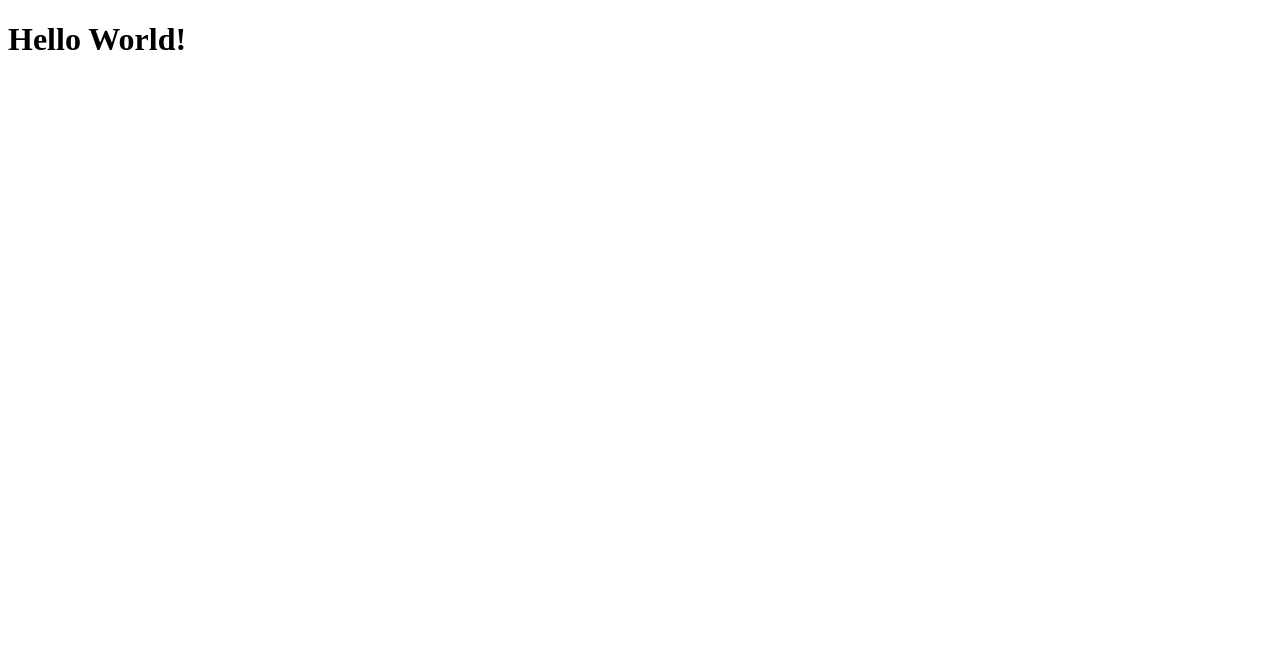
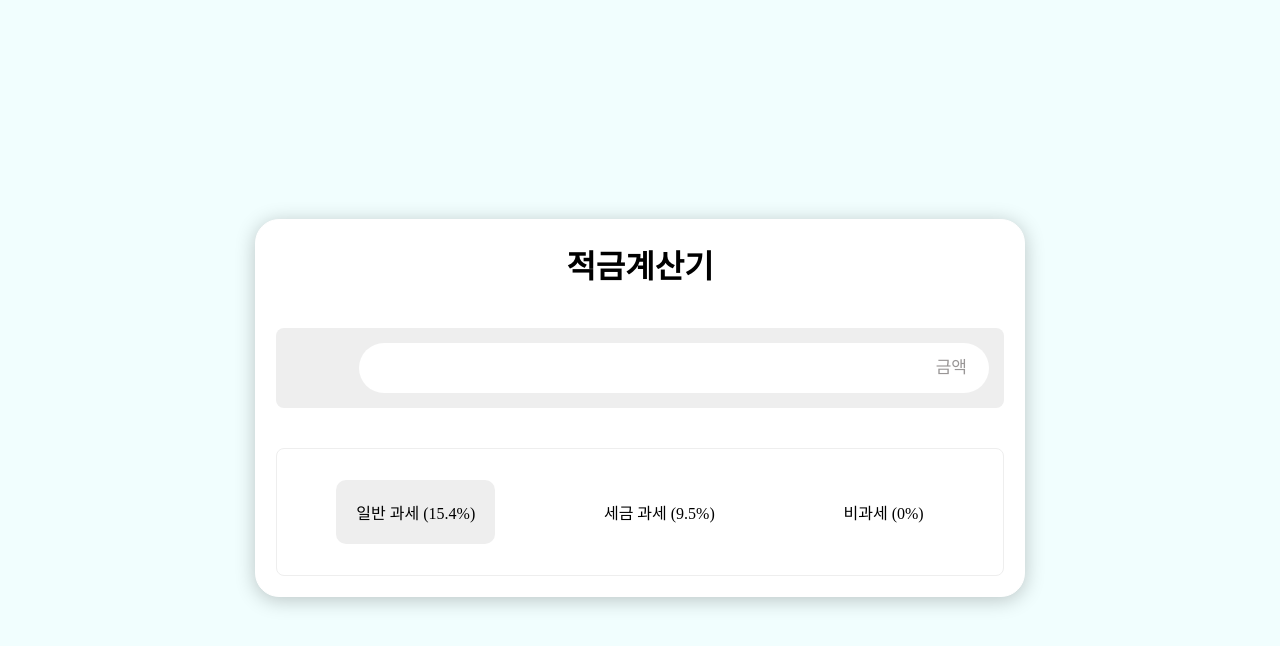
Before and after one commit to leejw951208/savings-calculator, a React (Vite) app: page / in a window 1280 px wide. Shown: the top 646 px of the page. Built offline with nearby package versions, Linux system fonts and the light colour scheme.

Commit message:
작업중

```diff
--- a/package.json
+++ b/package.json
@@ -11,7 +11,8 @@
   },
   "dependencies": {
     "react": "^18.2.0",
-    "react-dom": "^18.2.0"
+    "react-dom": "^18.2.0",
+    "styled-components": "^6.1.8"
   },
   "devDependencies": {
     "@types/react": "^18.2.43",
--- a/src/App.jsx
+++ b/src/App.jsx
@@ -1,5 +1,18 @@
+import Header from "./components/Header";
+import Result from "./components/Result";
+import SavingsItems from "./components/SavingsItems";
+import Template from "./components/Template";
+
 function App() {
-  return <h1>Hello World!</h1>;
+  return (
+    <>
+      <Template>
+        <Header />
+        <SavingsItems />
+        <Result />
+      </Template>
+    </>
+  );
 }
 
 export default App;
--- /dev/null
+++ b/src/components/Header.jsx
@@ -0,0 +1,13 @@
+import { styled } from "styled-components";
+
+const StyledHedaer = styled.header`
+  text-align: center;
+`;
+
+export default function Header() {
+  return (
+    <StyledHedaer>
+      <h1>적금계산기</h1>
+    </StyledHedaer>
+  );
+}
--- /dev/null
+++ b/src/components/Input.jsx
@@ -0,0 +1,19 @@
+import { styled } from "styled-components";
+
+const StyledInput = styled.input`
+  border: none;
+  flex: 0.9;
+  border-radius: 2rem;
+  padding-left: 20px;
+  font-size: 17px;
+  &::placeholder {
+    color: #999696;
+    text-align: right;
+    font-size: 17px;
+    margin-right: 20px;
+  }
+`;
+
+export default function Input({ placeholder }) {
+  return <StyledInput placeholder={placeholder} />;
+}
--- /dev/null
+++ b/src/components/Result.jsx
@@ -0,0 +1,17 @@
+import { styled } from "styled-components";
+import ResultTabs from "./ResultTabs";
+
+const StyledResult = styled.section`
+  border: 1px solid #eeeeee;
+  border-radius: 0.5rem;
+  padding: 15px;
+  margin: 20px;
+`;
+
+export default function Result() {
+  return (
+    <StyledResult>
+      <ResultTabs />
+    </StyledResult>
+  );
+}
--- /dev/null
+++ b/src/components/ResultTab.jsx
@@ -0,0 +1,16 @@
+import { styled } from "styled-components";
+
+const Tab = styled.li`
+  padding: 20px;
+  border-radius: 10px;
+  cursor: pointer;
+  background-color: ${(props) => (props.$active ? "#eeeeee" : "white")};
+`;
+
+export default function ResultTab({ title, isActive, onClick }) {
+  return (
+    <Tab $active={isActive} onClick={onClick}>
+      {title}
+    </Tab>
+  );
+}
--- /dev/null
+++ b/src/components/ResultTabs.jsx
@@ -0,0 +1,43 @@
+import { styled } from "styled-components";
+import ResultTab from "./ResultTab";
+import { useState } from "react";
+
+const Tabs = styled.ul`
+  padding: 0;
+  list-style: none;
+  display: flex;
+  justify-content: space-around;
+`;
+
+export default function ResultTabs() {
+  const [tabActive, setTabActive] = useState({
+    tab1: true,
+    tab2: false,
+    tab3: false,
+  });
+
+  const handleTabClick = (tabTitle) => {};
+
+  return (
+    <Tabs>
+      <ResultTab
+        key="tab1"
+        title="일반 과세 (15.4%)"
+        isActive={true}
+        onClick={() => handleTabClick("tab1")}
+      />
+      <ResultTab
+        key="tab2"
+        title="세금 과세 (9.5%)"
+        isActive={false}
+        onClick={() => handleTabClick("tab2")}
+      />
+      <ResultTab
+        key="tab3"
+        title="비과세 (0%)"
+        isActive={false}
+        onClick={() => handleTabClick("tab3")}
+      />
+    </Tabs>
+  );
+}
--- /dev/null
+++ b/src/components/SavingsItem.jsx
@@ -0,0 +1,16 @@
+import { styled } from "styled-components";
+import Input from "./Input";
+
+const StyledArticle = styled.article`
+  display: flex;
+  height: 50px;
+  justify-content: flex-end;
+`;
+
+export default function SavingsItem({ placeholder }) {
+  return (
+    <StyledArticle>
+      <Input placeholder={placeholder} />
+    </StyledArticle>
+  );
+}
--- /dev/null
+++ b/src/components/SavingsItems.jsx
@@ -0,0 +1,17 @@
+import { styled } from "styled-components";
+import SavingsItem from "./SavingsItem";
+
+const Items = styled.section`
+  background-color: #eeeeee;
+  border-radius: 0.5rem;
+  padding: 15px;
+  margin: 20px;
+`;
+
+export default function SavingsItems() {
+  return (
+    <Items>
+      <SavingsItem placeholder="금액" />
+    </Items>
+  );
+}
--- /dev/null
+++ b/src/components/Template.jsx
@@ -0,0 +1,16 @@
+import { styled } from "styled-components";
+
+const StyledTemplate = styled.div`
+  display: flex;
+  flex-direction: column;
+  justify-content: center;
+  background-color: white;
+  border: 1px solid white;
+  border-radius: 1.5rem;
+  width: 768px;
+  box-shadow: 0 3px 20px rgba(0, 0, 0, 0.23);
+`;
+
+export default function Template({ children }) {
+  return <StyledTemplate>{children}</StyledTemplate>;
+}
--- /dev/null
+++ b/src/index.css
@@ -0,0 +1,10 @@
+body {
+  background-color: #f1fefe;
+}
+
+#root {
+  display: flex;
+  justify-content: center;
+  align-items: center;
+  min-height: 100dvh;
+}
--- a/src/main.jsx
+++ b/src/main.jsx
@@ -1,6 +1,7 @@
 import React from "react";
 import ReactDOM from "react-dom/client";
 import App from "./App.jsx";
+import "./index.css";
 
 ReactDOM.createRoot(document.getElementById("root")).render(
   <React.StrictMode>
```
Also changed, not shown: 1 other file (tests, documents, lock files or other folders).
